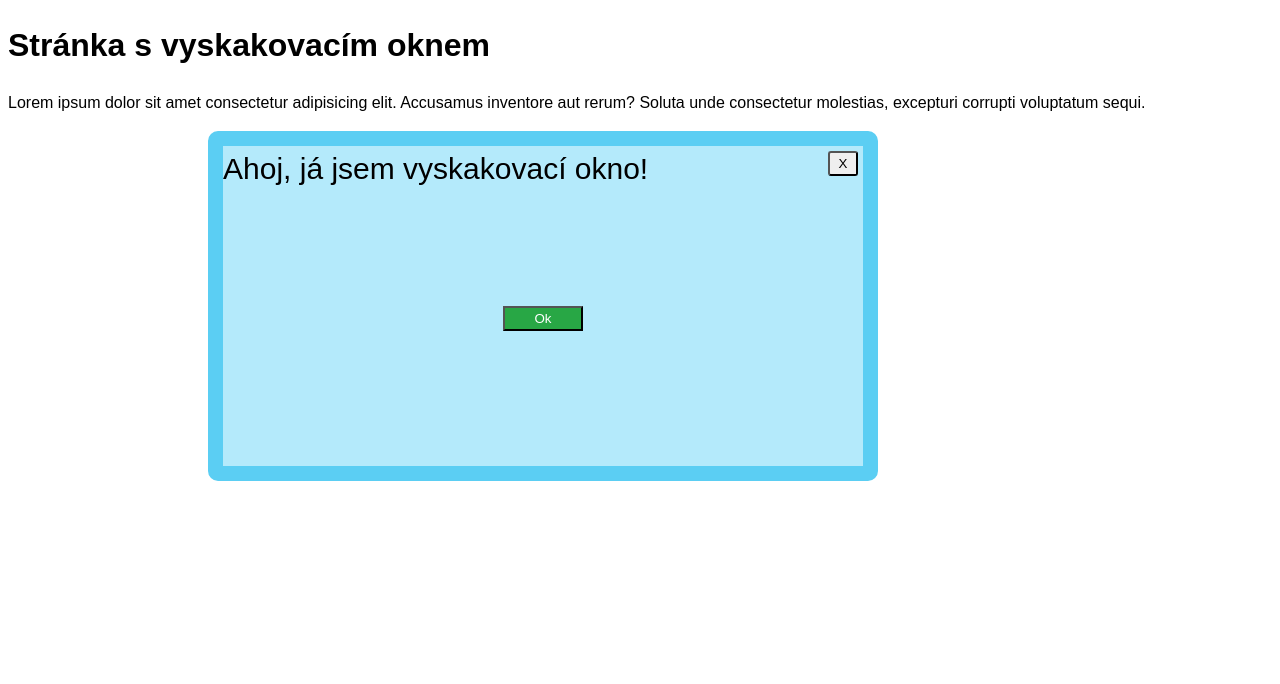
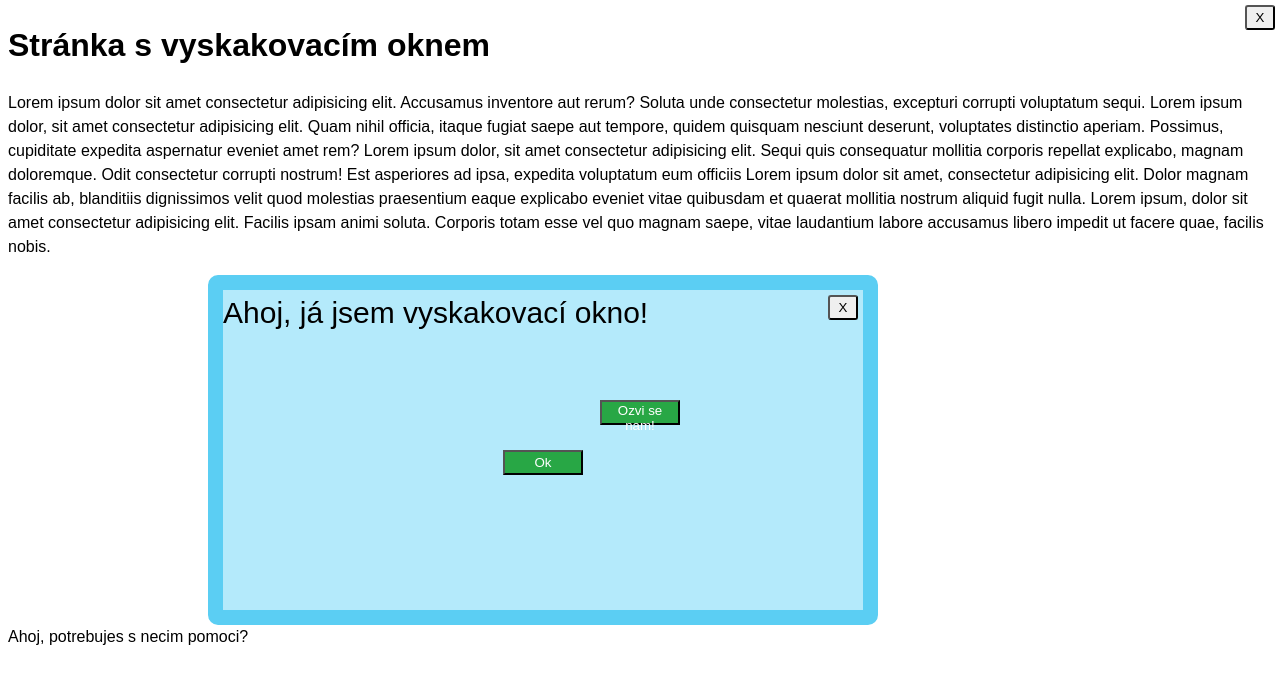
Before and after one commit to evahli/cviceni-vyskakovaci-okno, a plain HTML site: page index.html in a window 1280 px wide. Drawn offline with Linux system fonts and the light colour scheme.

Commit message:
Add HTML for Modal 2

```diff
--- a/index.html
+++ b/index.html
@@ -35,7 +35,19 @@
     <p>
       Lorem ipsum dolor sit amet consectetur adipisicing elit. Accusamus
       inventore aut rerum? Soluta unde consectetur molestias, excepturi corrupti
-      voluptatum sequi.
+      voluptatum sequi. Lorem ipsum dolor, sit amet consectetur adipisicing
+      elit. Quam nihil officia, itaque fugiat saepe aut tempore, quidem quisquam
+      nesciunt deserunt, voluptates distinctio aperiam. Possimus, cupiditate
+      expedita aspernatur eveniet amet rem? Lorem ipsum dolor, sit amet
+      consectetur adipisicing elit. Sequi quis consequatur mollitia corporis
+      repellat explicabo, magnam doloremque. Odit consectetur corrupti nostrum!
+      Est asperiores ad ipsa, expedita voluptatum eum officiis Lorem ipsum dolor
+      sit amet, consectetur adipisicing elit. Dolor magnam facilis ab,
+      blanditiis dignissimos velit quod molestias praesentium eaque explicabo
+      eveniet vitae quibusdam et quaerat mollitia nostrum aliquid fugit nulla.
+      Lorem ipsum, dolor sit amet consectetur adipisicing elit. Facilis ipsam
+      animi soluta. Corporis totam esse vel quo magnam saepe, vitae laudantium
+      labore accusamus libero impedit ut facere quae, facilis nobis.
     </p>
 
     <div class="modal">
@@ -43,5 +55,10 @@
       <button class="exit">X</button>
       Ahoj, já jsem vyskakovací okno!
     </div>
+    <div class="modal2">
+      <button class="ok">Ozvi se nam!</button>
+      <button class="exit">X</button>
+      Ahoj, potrebujes s necim pomoci?
+    </div>
   </body>
 </html>
```
